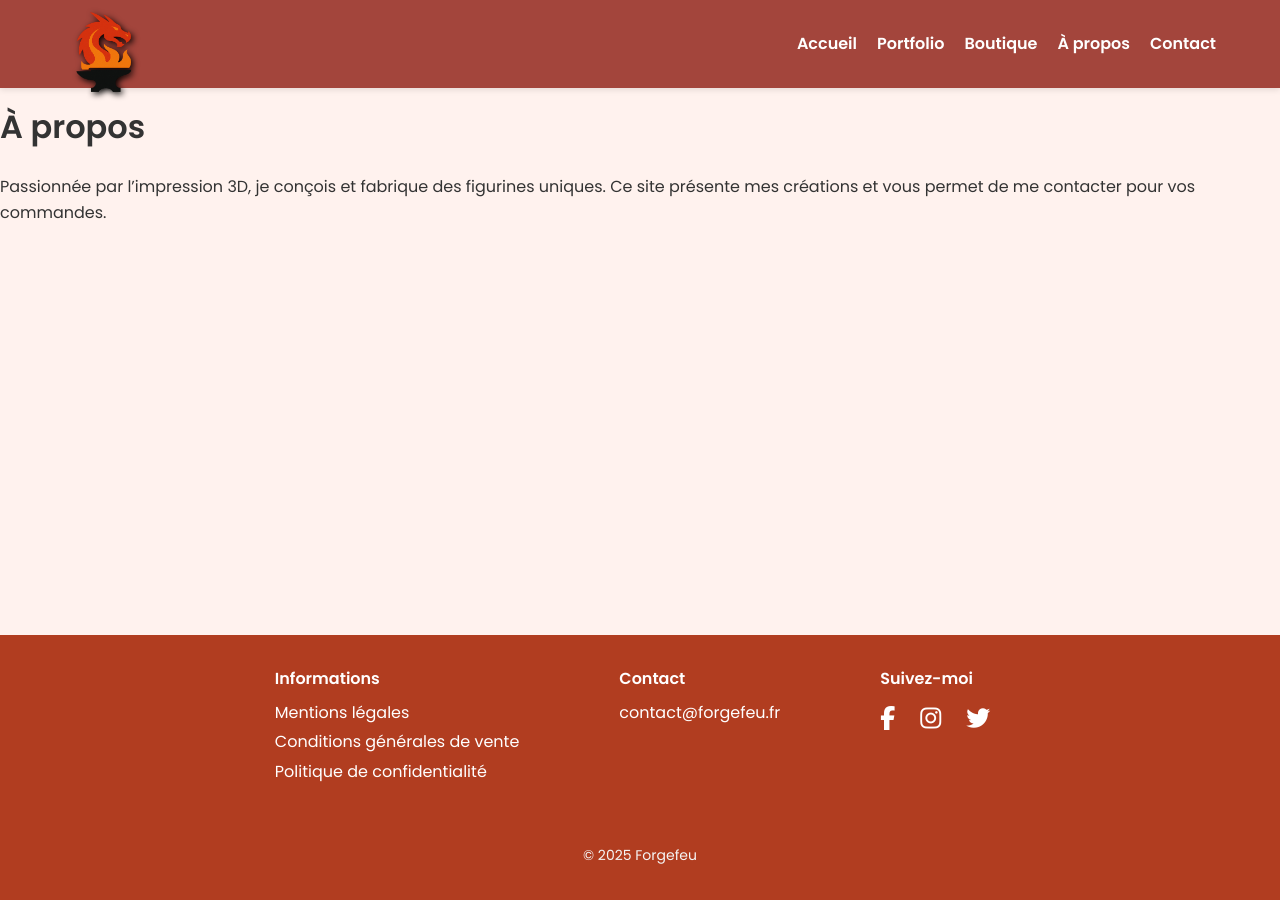
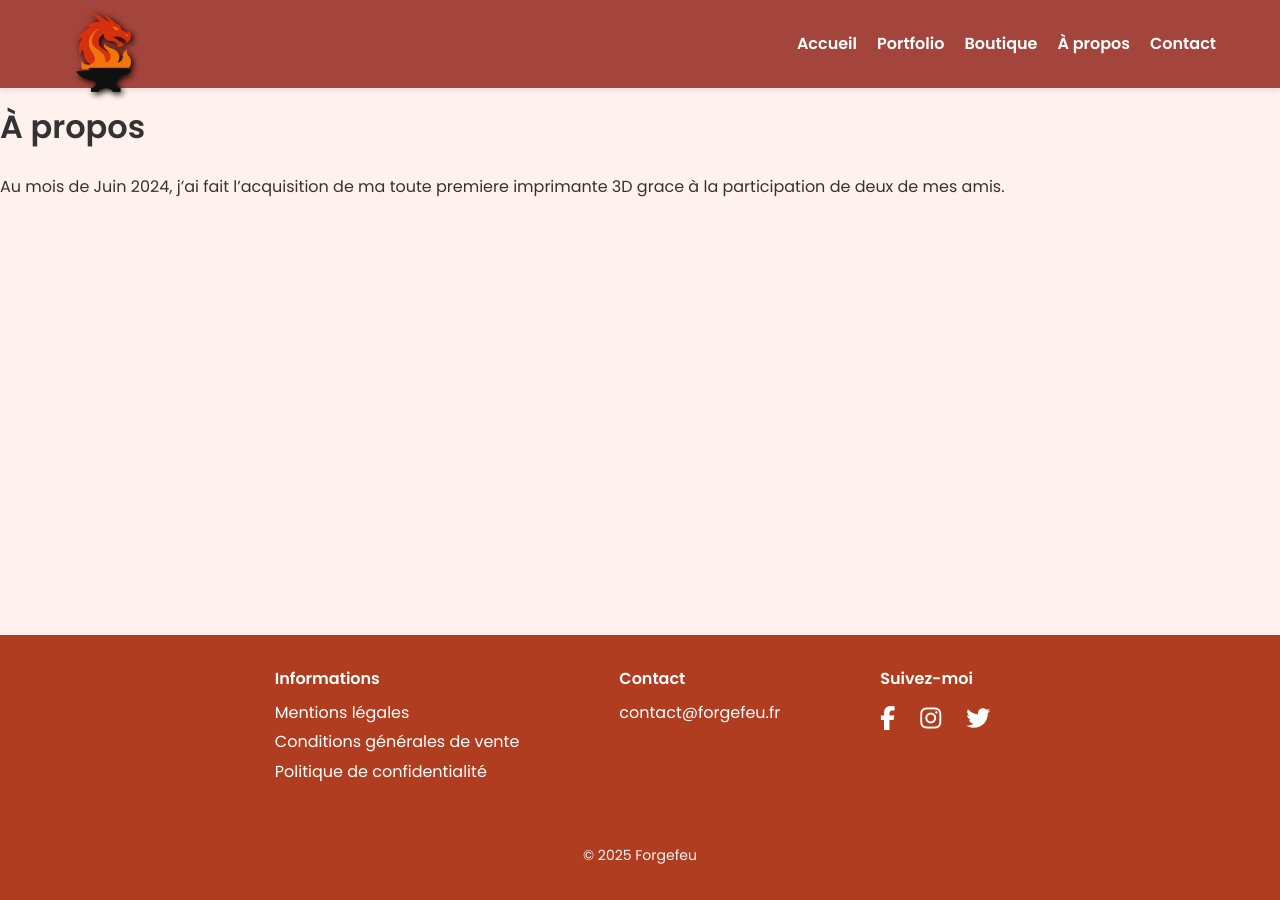
Before and after one commit to Yaen-Ghost/forgefeu, a Jekyll site: the page built from apropos.html, in a window 1280 px wide. Built offline with Jekyll 4.4.1, drawn with Linux system fonts in a browser that asks for light colours.

Commit message:
Update apropos.html

```diff
--- a/apropos.html
+++ b/apropos.html
@@ -6,6 +6,5 @@ permalink: /apropos/
 
 <h1>À propos</h1>
 <p>
-  Passionnée par l’impression 3D, je conçois et fabrique des figurines uniques.
-  Ce site présente mes créations et vous permet de me contacter pour vos commandes.
+  Au mois de Juin 2024, j’ai fait l’acquisition de ma toute premiere imprimante 3D grace à la participation de deux de mes amis.
 </p>
```
